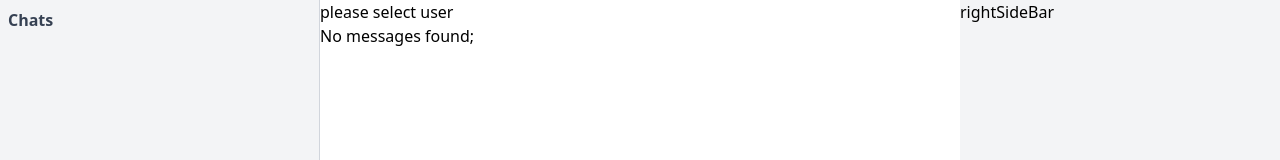
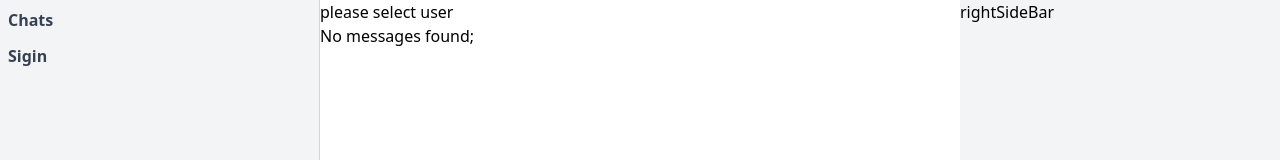
Before and after one commit to Noman1221/Chat-App, a React (Vite) app in the folder Frontend/: page / in a window 1280 px wide. Shown: the top 160 px of the page. Built offline with nearby package versions, Linux system fonts and the light colour scheme.

Commit message:
add image profile functionality

```diff
--- a/Frontend/src/component/chatContainer.jsx
+++ b/Frontend/src/component/chatContainer.jsx
@@ -3,6 +3,7 @@ import { io } from "socket.io-client";
 import { authContext } from "../context/authContext";
 
 function ChatContainer({ selectUser, messages, setMessages }) {
+    console.log(messages);
 
 
     let id = selectUser?._id;
@@ -36,7 +37,6 @@ function ChatContainer({ selectUser, messages, setMessages }) {
     useEffect(() => {
 
         if (!user) return;
-        console.log("user kya hai ", user);
 
         if (!socketRef.current) {
             socketRef.current = io("http://localhost:5000", {
@@ -93,13 +93,13 @@ function ChatContainer({ selectUser, messages, setMessages }) {
         getAllMsg();
     }, [getMessages, id, selectUser, setMessages]);
 
-    console.log("chal", selectUser);
+
 
     return (
         <div>
             {selectUser ? (
                 <div>
-                    {/* <img src={selectUser?.image} alt="" /> */}
+                    <img src={selectUser?.profilePicture} style={{ width: "30px", height: "30" }} />
                     <h2>{selectUser?.fullname}</h2>
                 </div>
             ) : (
--- a/Frontend/src/component/rightSidebar.jsx
+++ b/Frontend/src/component/rightSidebar.jsx
@@ -1,6 +1,6 @@
 
 function rightSidebar({ selectUser }) {
-    console.log("dekh bhai", selectUser);
+
 
     return (
         <div>
--- a/Frontend/src/component/sideBar.jsx
+++ b/Frontend/src/component/sideBar.jsx
@@ -1,10 +1,12 @@
 /* eslint-disable react-hooks/rules-of-hooks */
 import { useContext, useEffect, useState } from "react";
+import { Link } from "react-router-dom";
+import img1 from "../assets/img1.jpg";
 import { authContext } from "../context/authContext";
-
 function SideBar({ selectUser, setSelectUser }) {
     const { getUsersForSidebar, user } = useContext(authContext);
     const [users, setUsers] = useState([]);
+
 
 
 
@@ -28,9 +30,14 @@ function SideBar({ selectUser, setSelectUser }) {
     return (
         <div className="p-2 h-full overflow-y-auto bg-gray-100 border-r border-gray-300">
             <h2 className="font-bold mb-3 text-gray-700">Chats</h2>
+            <div>
+                <Link to={"/register"} className="font-bold mb-3 text-gray-700">Sigin</Link>
+            </div>
+
 
             <ul>
                 {users.map((u) => (
+
                     <li
                         key={u._id}
                         onClick={() => {
@@ -42,6 +49,8 @@ function SideBar({ selectUser, setSelectUser }) {
                             }`}
                     >
                         {u.fullname}
+                        {u.profilePicture ? <img src={u.profilePicture} alt="image is found" style={{ width: "20px", height: "20px" }} /> : <img src={img1} style={{ width: "20px", height: "20px" }} />}
+
                     </li>
 
                 ))}
--- a/Frontend/src/pages/homePage.jsx
+++ b/Frontend/src/pages/homePage.jsx
@@ -2,13 +2,13 @@
 // eslint-disable-next-line react-refresh/only-export-components
 import { useState } from "react";
 import ChatContainer from "../component/chatContainer";
-import RightSideBar from "../component/rightSideBar";
+import RightSideBar from "../component/rightSidebar";
 import SideBar from "../component/sideBar";
 
 function HomePage() {
     const [selectUser, setSelectUser] = useState(null);
     const [messages, setMessages] = useState([]);
-    console.log("hello brother", selectUser);
+
 
 
 
```
